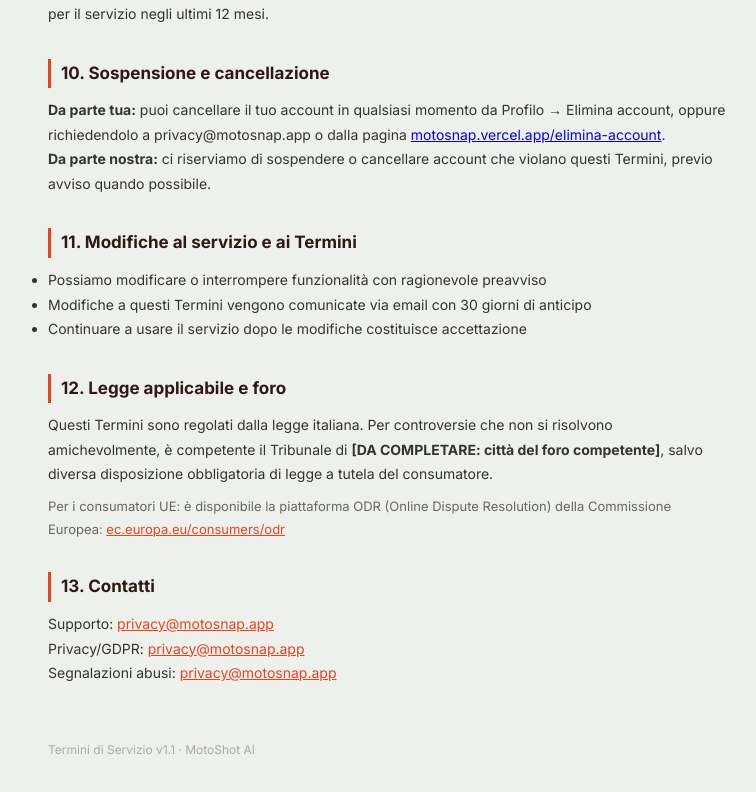
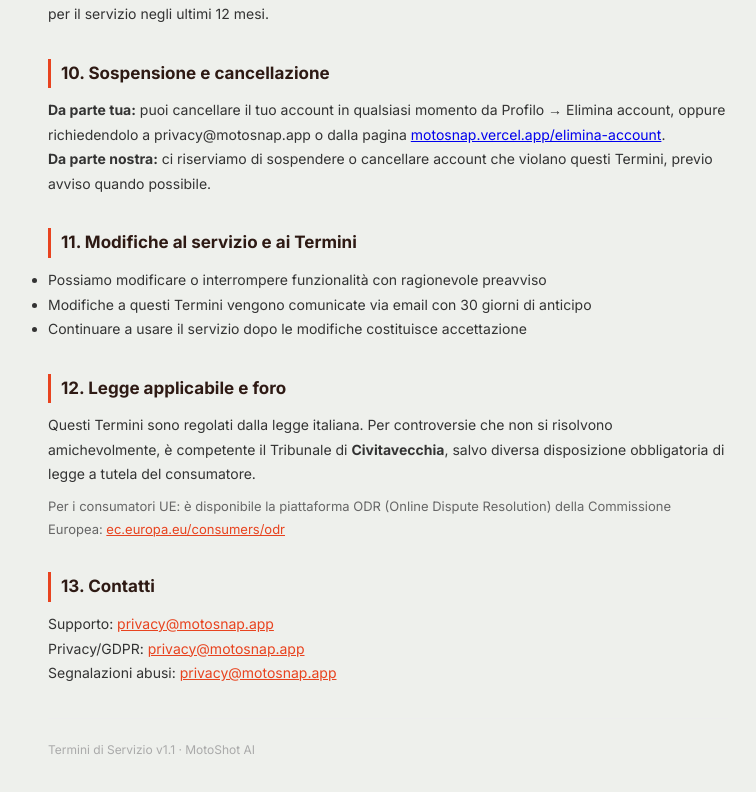
Before and after one commit to niars091-Vdn/motosnap, a Next.js app: page /terms in a window 1280 px wide. Shown: the part 2208-3000 px from the top of the page, without its empty margins (252-1008 px from the left). Built offline with nearby package versions, Linux system fonts and the light colour scheme.

Commit message:
Update page.tsx

```diff
--- a/app/terms/page.tsx
+++ b/app/terms/page.tsx
@@ -117,7 +117,7 @@ export default function TermsPage() {
       </Section>
 
       <Section title="12. Legge applicabile e foro">
-        <p>Questi Termini sono regolati dalla legge italiana. Per controversie che non si risolvono amichevolmente, è competente il Tribunale di <strong>[DA COMPLETARE: città del foro competente]</strong>, salvo diversa disposizione obbligatoria di legge a tutela del consumatore.</p>
+        <p>Questi Termini sono regolati dalla legge italiana. Per controversie che non si risolvono amichevolmente, è competente il Tribunale di <strong>Civitavecchia</strong>, salvo diversa disposizione obbligatoria di legge a tutela del consumatore.</p>
         <p style={{ fontSize:13, color:'#666', marginTop:8 }}>Per i consumatori UE: è disponibile la piattaforma ODR (Online Dispute Resolution) della Commissione Europea: <a href="https://ec.europa.eu/consumers/odr" target="_blank" style={{ color:'#E8431F' }}>ec.europa.eu/consumers/odr</a></p>
       </Section>
 
```
